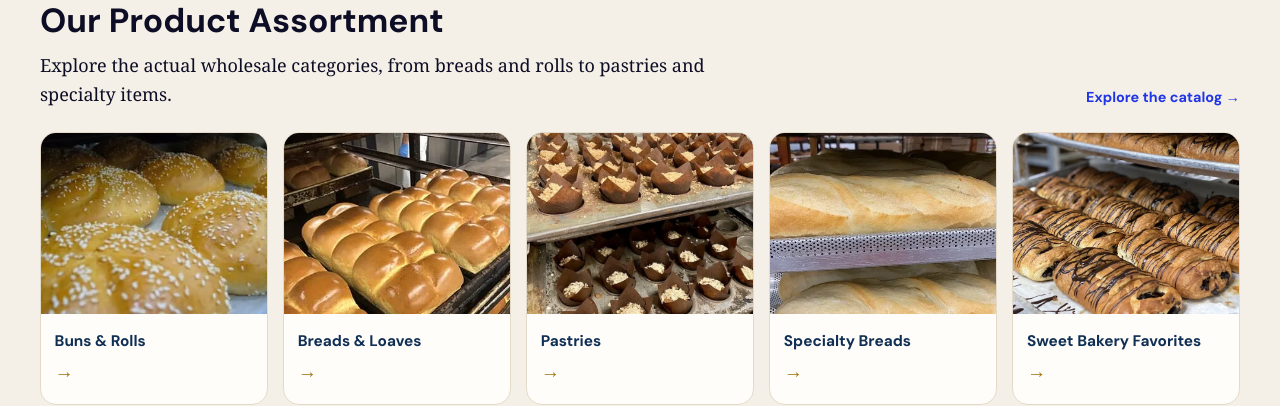
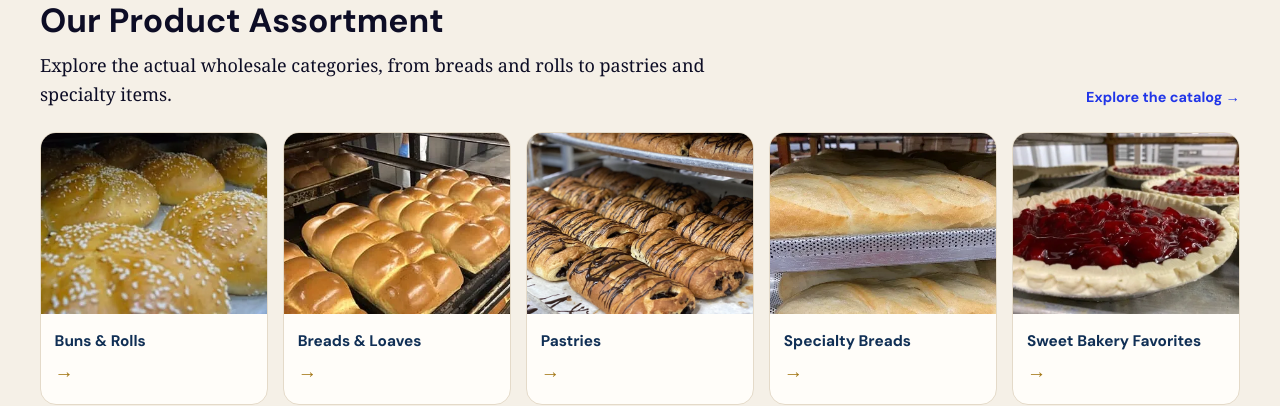
Before and after one commit to ikbenben1976/bluepoint-bakery-demo, a Next.js app: page / in a window 1280 px wide. Shown: the part 964-1370 px from the top of the page. Built offline with nearby package versions, Linux system fonts and the light colour scheme.

Commit message:
Curate more appetizing, distinct bakery photographs for pastry and sweets assortment cards

```diff
--- a/components/AssortmentCards.tsx
+++ b/components/AssortmentCards.tsx
@@ -6,9 +6,9 @@ import Link from "next/link";
 const assortment = [
   { href: "/breads/#buns", name: "Buns & Rolls", src: "/images/scenes/sesame-buns-rack.webp", alt: "Bluepoint sesame-topped buns on a bakery rack" },
   { href: "/breads/#deli-loaves", name: "Breads & Loaves", src: "/images/scenes/rack-loaves.webp", alt: "Freshly baked Bluepoint bread loaves on a rack" },
-  { href: "/pastries/#croissants", name: "Pastries", src: "/images/scenes/pastry-trays.webp", alt: "Freshly baked pastries arranged on Bluepoint bakery trays" },
+  { href: "/pastries/#croissants", name: "Pastries", src: "/images/scenes/chocolate-pastries.webp", alt: "Finished chocolate pastries on Bluepoint bakery racks" },
   { href: "/breads/#specialty-breads", name: "Specialty Breads", src: "/images/scenes/baguette-tray.webp", alt: "Bluepoint specialty French breads on a baking tray" },
-  { href: "/pastries/", name: "Sweet Bakery Favorites", src: "/images/scenes/chocolate-pastries.webp", alt: "Assortment of freshly baked Bluepoint chocolate pastries" },
+  { href: "/pastries/", name: "Sweet Bakery Favorites", src: "/images/scenes/cherry-pies.webp", alt: "Fresh cherry pies being prepared at Bluepoint Bakery" },
 ] as const;
 
 export function AssortmentCards() {
```
